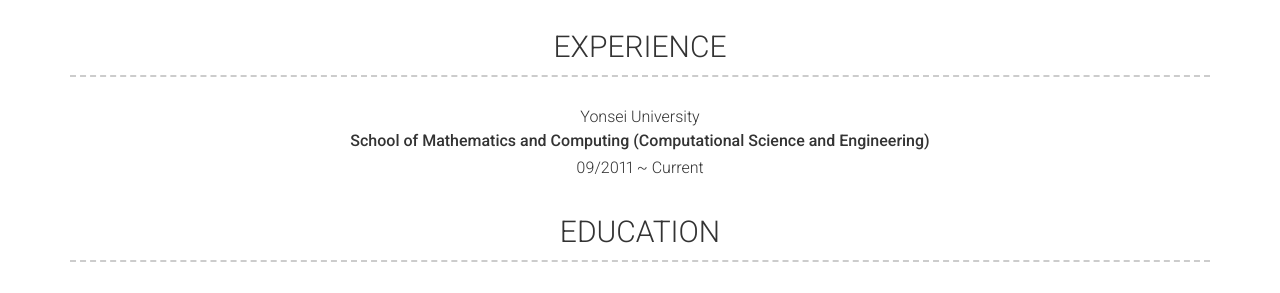
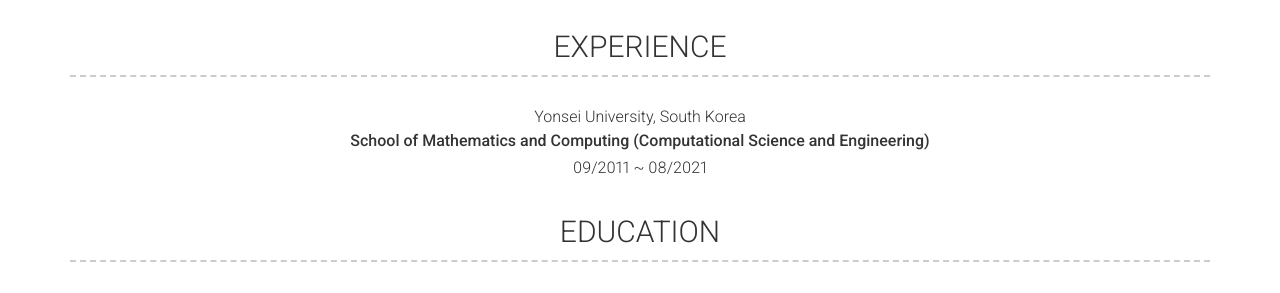
Before and after one commit to appleparan/appleparan.github.io, a Jekyll site: the page built from cv.html, in a window 1280 px wide and 900 px high, scrolled down 980 px. Shown: the part 153-446 px from the top of the window. Built offline with Jekyll 4.4.1, drawn with Linux system fonts in a browser that asks for light colours; nearby versions of some CDN libraries.

Commit message:
update experience

```diff
--- a/_config.yml
+++ b/_config.yml
@@ -92,10 +92,10 @@
     layout: list
     content:
       - layout: top-middle
-        title: Yonsei University
+        title: Yonsei University, South Korea
         sub_title: | #
           School of Mathematics and Computing (Computational Science and Engineering)
-        caption: 09/2011 ~ Current
+        caption: 09/2011 ~ 08/2021
       # - layout: top-left
       #   title: SK C&C
       #   sub_title: | #
```
